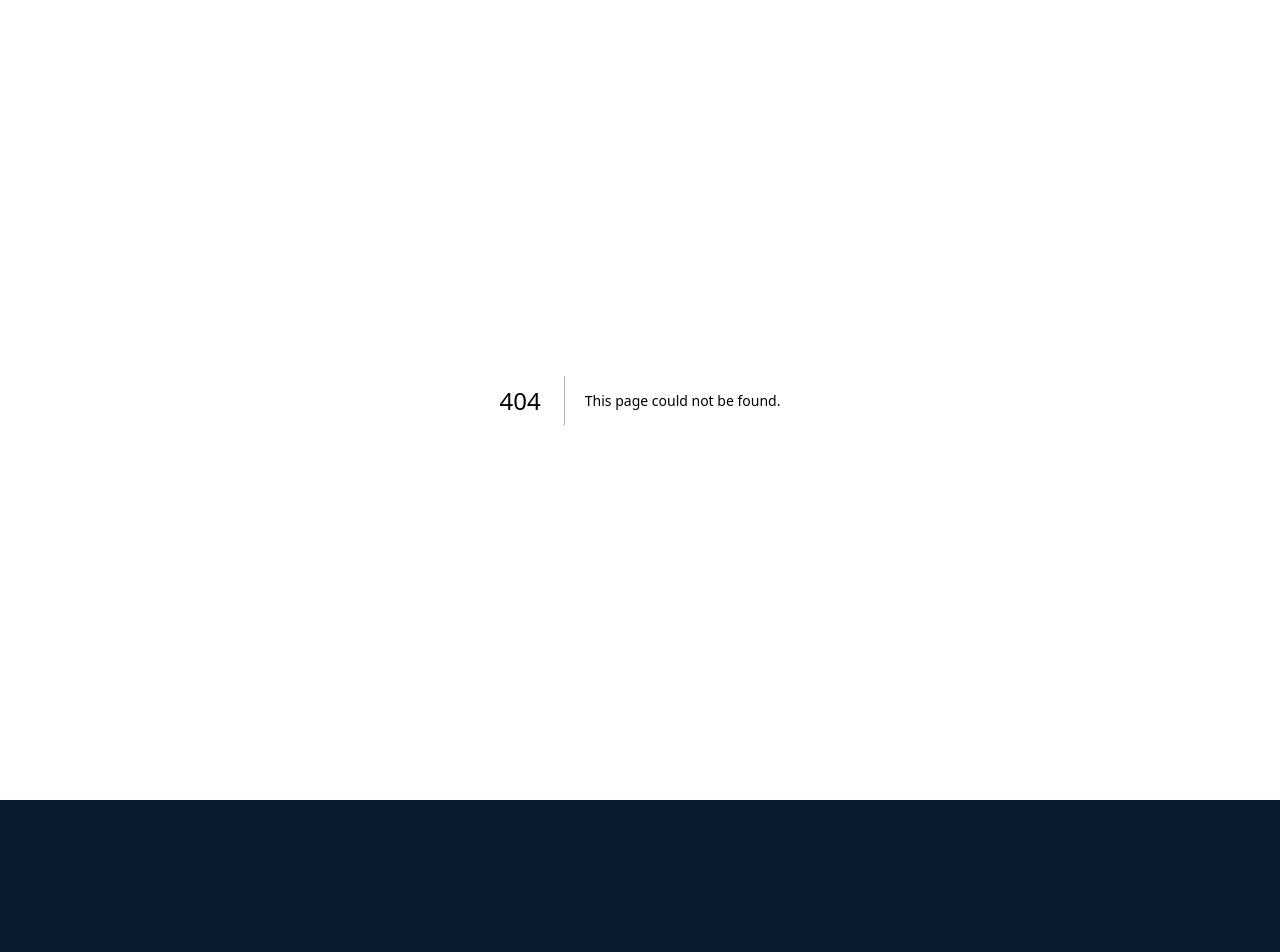
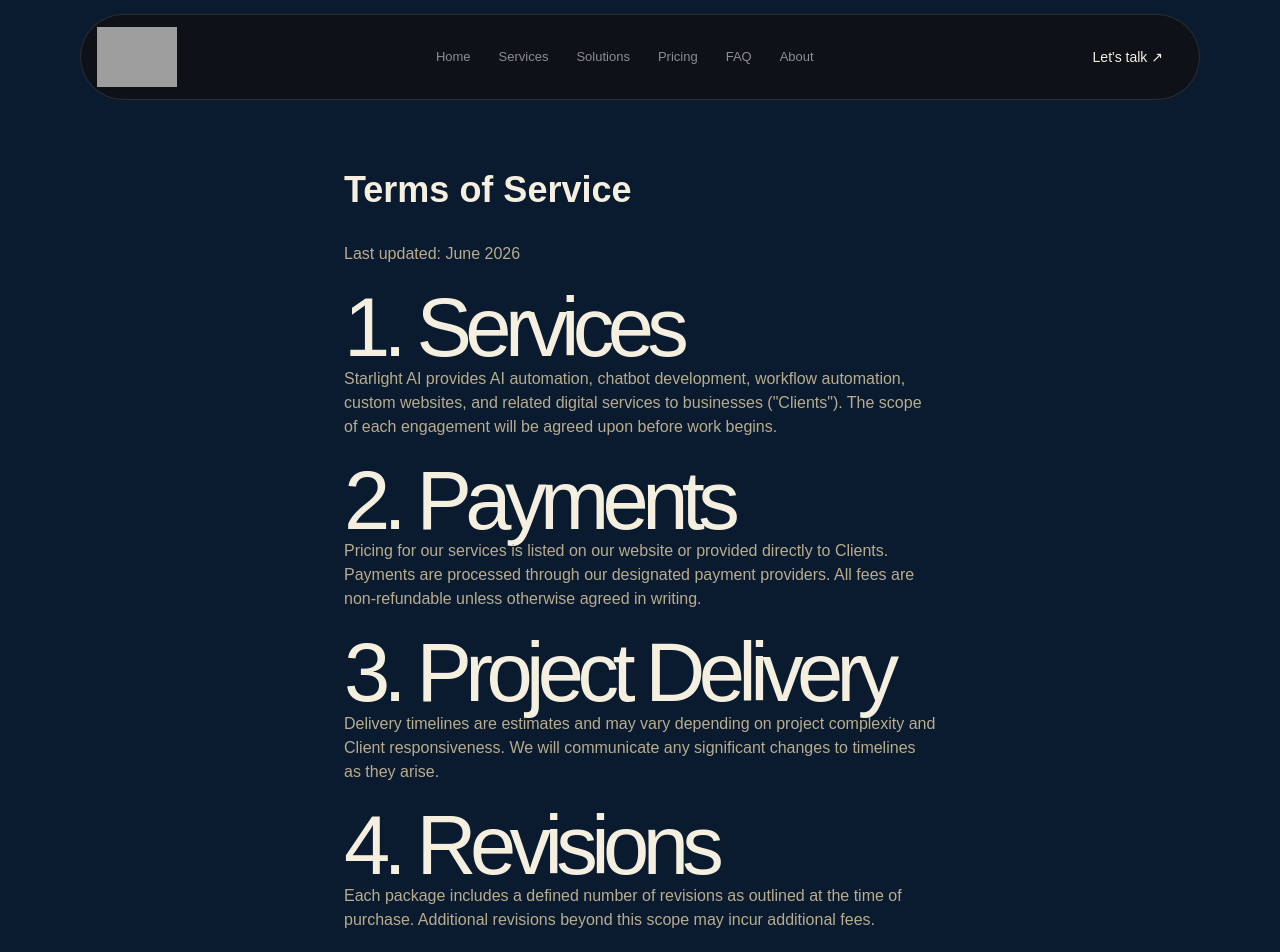
Before and after one commit to abbasimohsin392-prog/Starlight, a Next.js app: page /terms in a window 1280 px wide. Before the commit this address had no page. Shown: the top 952 px of the page. Before the commit the page ends 800 px from the top, so only its background shows below. Built offline with nearby package versions, Linux system fonts and the light colour scheme; grey boxes are pictures that could not be loaded.

Commit message:
Rollback production file: app/terms/page.tsx

```diff
--- /dev/null
+++ b/app/terms/page.tsx
@@ -0,0 +1,81 @@
+import type { Metadata } from "next"
+
+export const metadata: Metadata = {
+  title: "Terms of Service",
+  description: "Read Starlight AI's terms of service governing use of our website and AI automation services.",
+  alternates: {
+    canonical: "/terms",
+  },
+  robots: {
+    index: true,
+    follow: true,
+  },
+}
+
+export default function TermsOfService() {
+  return (
+    <main>
+      <nav className="nav nav-scrolled">
+        <a href="/" className="logo" style={{ display: "flex", alignItems: "center", gap: 8 }}><img src="/starlight-logo.png" alt="Starlight AI" style={{ height: 60, width: "auto" }} /></a>
+        <div className="nav-links"><a href="/">Home</a><a href="/services">Services</a><a href="/solutions">Solutions</a><a href="/pricing">Pricing</a><a href="/#faq">FAQ</a><a href="/about">About</a></div>
+        <a href="https://calendly.com/starlightai306/30min" target="_blank" rel="noopener noreferrer" className="inline-flex primary" style={{ borderRadius: 999, padding: "12px 20px", fontSize: 14 }}>Let&apos;s talk ↗</a>
+      </nav>
+      <div className="section" style={{ paddingTop: 170, maxWidth: 720, margin: "0 auto" }}>
+        <h1 className="text-4xl font-bold mb-8">Terms of Service</h1>
+        <p className="text-muted-foreground mb-6">Last updated: June 2026</p>
+
+        <div className="space-y-6 text-muted-foreground">
+          <section>
+            <h2 className="text-xl font-semibold text-foreground mb-2">1. Services</h2>
+            <p>Starlight AI provides AI automation, chatbot development, workflow automation, custom websites, and related digital services to businesses ("Clients"). The scope of each engagement will be agreed upon before work begins.</p>
+          </section>
+
+          <section>
+            <h2 className="text-xl font-semibold text-foreground mb-2">2. Payments</h2>
+            <p>Pricing for our services is listed on our website or provided directly to Clients. Payments are processed through our designated payment providers. All fees are non-refundable unless otherwise agreed in writing.</p>
+          </section>
+
+          <section>
+            <h2 className="text-xl font-semibold text-foreground mb-2">3. Project Delivery</h2>
+            <p>Delivery timelines are estimates and may vary depending on project complexity and Client responsiveness. We will communicate any significant changes to timelines as they arise.</p>
+          </section>
+
+          <section>
+            <h2 className="text-xl font-semibold text-foreground mb-2">4. Revisions</h2>
+            <p>Each package includes a defined number of revisions as outlined at the time of purchase. Additional revisions beyond this scope may incur additional fees.</p>
+          </section>
+
+          <section>
+            <h2 className="text-xl font-semibold text-foreground mb-2">5. Client Responsibilities</h2>
+            <p>Clients are responsible for providing accurate information, timely feedback, and any necessary access (e.g. to existing systems, accounts, or platforms) required to complete the project.</p>
+          </section>
+
+          <section>
+            <h2 className="text-xl font-semibold text-foreground mb-2">6. Limitation of Liability</h2>
+            <p>Starlight AI is not liable for indirect, incidental, or consequential damages arising from the use of our services. Our total liability is limited to the amount paid for the specific service in question.</p>
+          </section>
+
+          <section>
+            <h2 className="text-xl font-semibold text-foreground mb-2">7. Intellectual Property</h2>
+            <p>Upon full payment, Clients receive ownership of the final deliverables created specifically for them. Starlight AI retains rights to general methodologies, tools, and frameworks used in delivering services.</p>
+          </section>
+
+          <section>
+            <h2 className="text-xl font-semibold text-foreground mb-2">8. Changes to Terms</h2>
+            <p>We may update these Terms from time to time. Continued use of our services after changes constitutes acceptance of the updated Terms.</p>
+          </section>
+
+          <section>
+            <h2 className="text-xl font-semibold text-foreground mb-2">9. Contact Us</h2>
+            <p>For questions about these Terms, contact us at starlightai306@gmail.com.</p>
+          </section>
+        </div>
+      </div>
+      <footer style={{ flexWrap: "wrap", gap: 16 }}>
+        <a href="/" className="logo" style={{ display: "flex", alignItems: "center" }}><img src="/starlight-logo.png" alt="Starlight AI" style={{ height: 20, width: "auto" }} /></a>
+        <span>© 2026 Starlight AI</span>
+        <div><a href="https://www.instagram.com/starlight_.ai/" target="_blank" rel="noopener noreferrer">Instagram</a><a href="https://mail.google.com/mail/?view=cm&fs=1&to=hello@starlightai.site&su=Business%20Enquiry" target="_blank" rel="noopener noreferrer">Email</a><a href="https://wa.me/923007657038" target="_blank" rel="noopener noreferrer">WhatsApp</a><a href="/blog">Blog</a><a href="/privacy">Privacy</a><a href="/terms">Terms</a></div>
+      </footer>
+    </main>
+  )
+}
```
